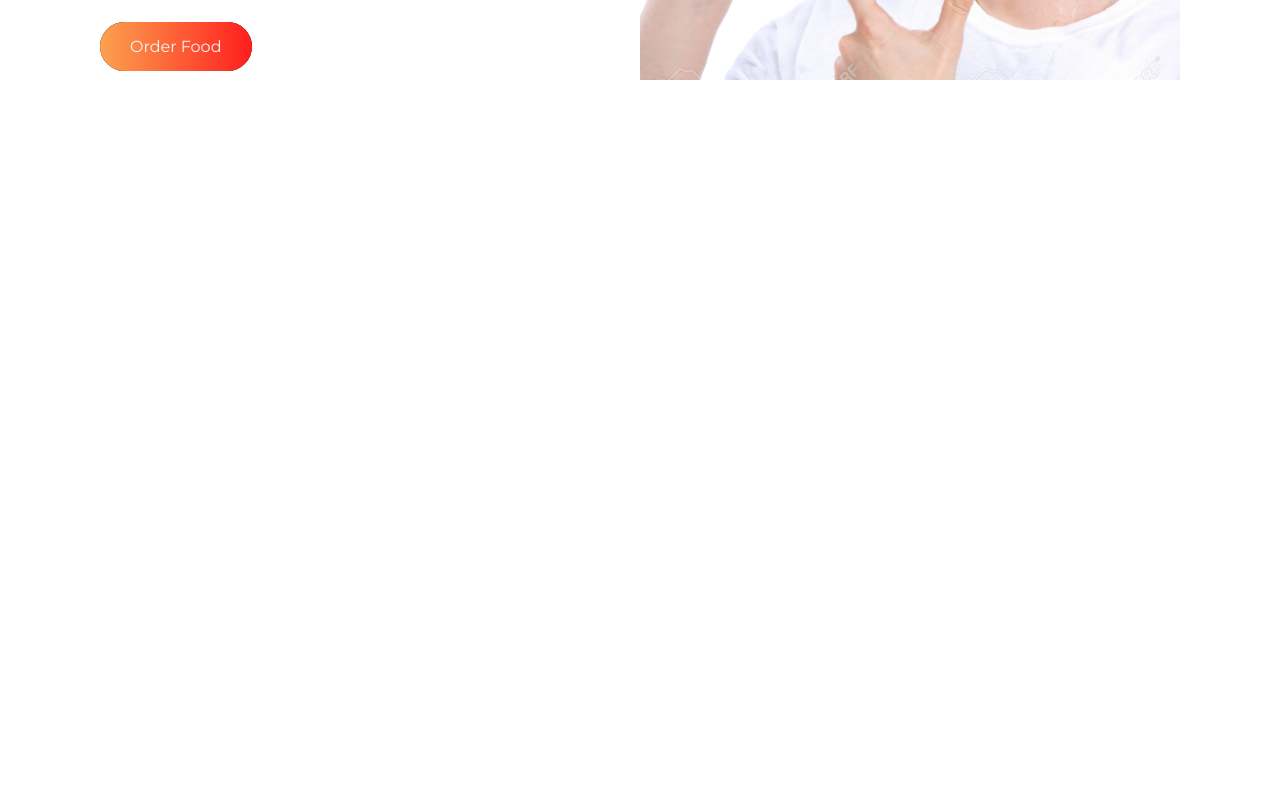
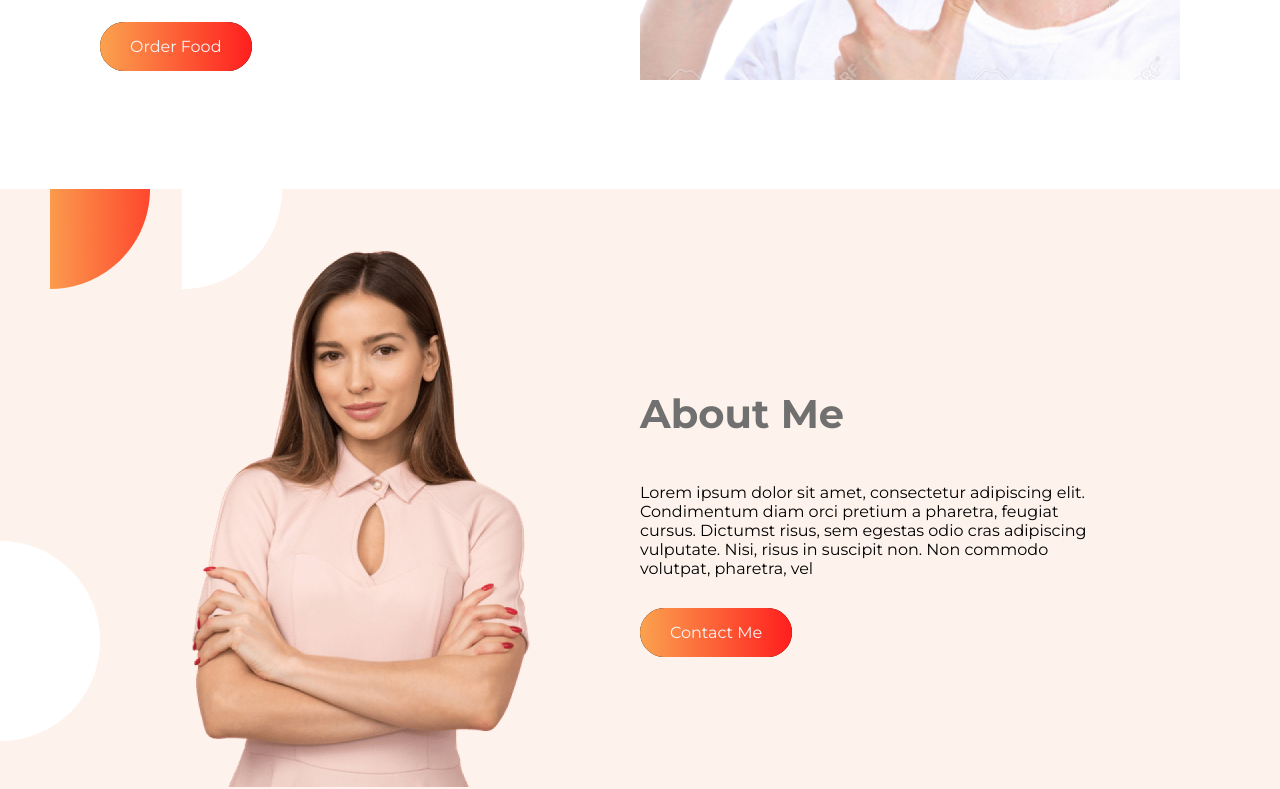
Before and after one commit to tamim-i-chowdhury/eat-healthy, a plain HTML site: page index.html in a window 1280 px wide. Shown: the part 411-1200 px from the top of the page. Before the commit the page ends 800 px from the top, so only its background shows below. Drawn offline with Linux system fonts and the light colour scheme.

Commit message:
about section added

```diff
--- a/index.html
+++ b/index.html
@@ -40,5 +40,26 @@
       </div>
     </header>
     <!-- header section ends -->
+    <!-- main section starts -->
+    <main>
+      <section id="about-section">
+        <div class="about-container">
+          <div class="about-image">
+            <img src="./images/female/Person Image.png" alt="" />
+          </div>
+          <div class="about-text">
+            <h3>About Me</h3>
+            <p>
+              Lorem ipsum dolor sit amet, consectetur adipiscing elit.
+              Condimentum diam orci pretium a pharetra, feugiat cursus. Dictumst
+              risus, sem egestas odio cras adipiscing vulputate. Nisi, risus in
+              suscipit non. Non commodo volutpat, pharetra, vel
+            </p>
+            <a class="btn" href="#">Contact Me</a>
+          </div>
+        </div>
+      </section>
+    </main>
+    <!-- main section ends -->
   </body>
 </html>
--- a/style.css
+++ b/style.css
@@ -50,3 +50,35 @@ body{
 .hero-image > img{
     width: 100%;
 }
+/* about-section styles */
+#about-section{
+    width: 100%;
+    height: 600px;
+    background-image: url('./images/shapes/7.png');
+}
+.about-container{
+    display: flex;
+    justify-content: center;
+}
+.about-image{
+    width: 35%;
+    position: relative;
+}
+.about-image > img{
+    width: 338px;
+    height: 536px;
+    position: absolute;
+    bottom: -145px;
+}
+.about-text{
+    width: 35%;
+    margin-top: 200px;
+}
+.about-text > h3{
+    font-size: 40px;
+    color: #707070;
+    margin-bottom: 45px;
+}
+.about-text > p{
+    margin-bottom: 45px;
+}
```
